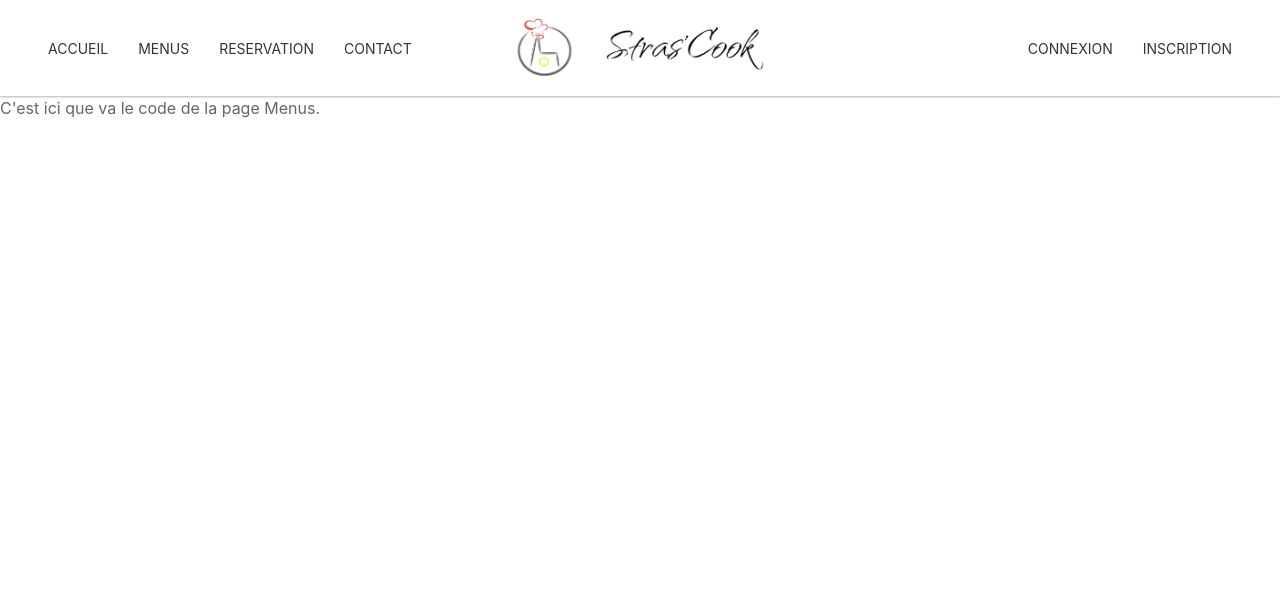
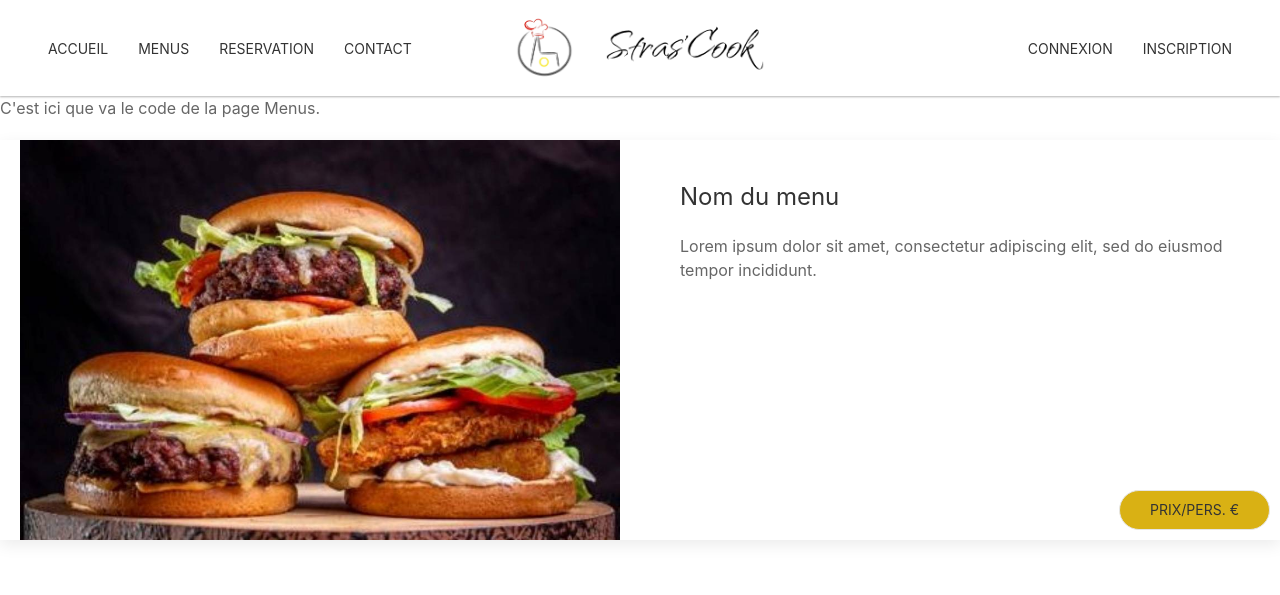
Before and after one commit to WildCodeSchool-2023-09/php-p2-strascook, a PHP site: template src/View/menus/menus.html.twig in a window 1280 px wide; the page is wider, and only the part inside the window is pictured. Shown: the top 595 px of that part. Run offline with PHP 8.4, Linux system fonts and the light colour scheme; the template is opened without the code that fills it, so the values that code supplies are empty; some libraries are stand-ins or nearby versions; some web fonts are replaced.

Commit message:
Design des cards de la page menus: HTML (UIKIT) + surcharge CSS + commentaires de ce qu'il reste à effectuer.

```diff
--- a/src/View/layout.html.twig
+++ b/src/View/layout.html.twig
@@ -12,9 +12,7 @@
     <link href="https://fonts.cdnfonts.com/css/noto-serif" rel="stylesheet">
     <link rel="stylesheet" href="https://cdn.jsdelivr.net/npm/uikit@3.17.6/dist/css/uikit.min.css" />
     <link rel="stylesheet" href="/assets/css/style.css">
-
     {% block stylesheet %}{% endblock %}
-
 </head>
 
     <body>
--- a/src/View/menus/menus.html.twig
+++ b/src/View/menus/menus.html.twig
@@ -1,5 +1,41 @@
 {% extends 'layout.html.twig' %}
+
+{% block stylesheet %}
+    <link rel="stylesheet" href="/assets/css/_cards.css" />
+{% endblock %}
+
 
 {% block content %}
 C'est ici que va le code de la page Menus.
+
+{# Le code utilise /public/assets/css/_cards.css #}
+
+{#
+Reste à faire :
+PDO + REQUETE SQL SUR: Le nom du menu, l'image, la description,  le prix.
+Boucle FOR sur le nombre de menus à afficher.
+Template d'affichage des menus:
+#}
+
+
+
+<div class="uk-card uk-card-default uk-grid-collapse uk-child-width-1-2@s uk-margin" uk-grid>
+    <div class="uk-card-media-left uk-cover-container">
+        <img src="/assets/images/cardSampleImage.jpg" alt="" uk-cover class="rounded-image padding-pic">
+        <canvas width="600" height="400"></canvas>
+    </div>
+    <div>
+        <div class="uk-card-body">
+            <h3 class="uk-card-title">Nom du menu</h3>
+            <p>Lorem ipsum dolor sit amet, consectetur adipiscing elit, sed do eiusmod tempor incididunt.</p>
+
+            <div>
+                <button class="uk-button uk-button-default rounded-image button-position">Prix/pers. €</button>
+            </div>
+        </div>
+    </div>
+</div>
+
+
+
 {% endblock %}
```
Also changed, not shown: public/assets/css/_cards.css (added), public/assets/images/cardSampleImage.jpg (added).
